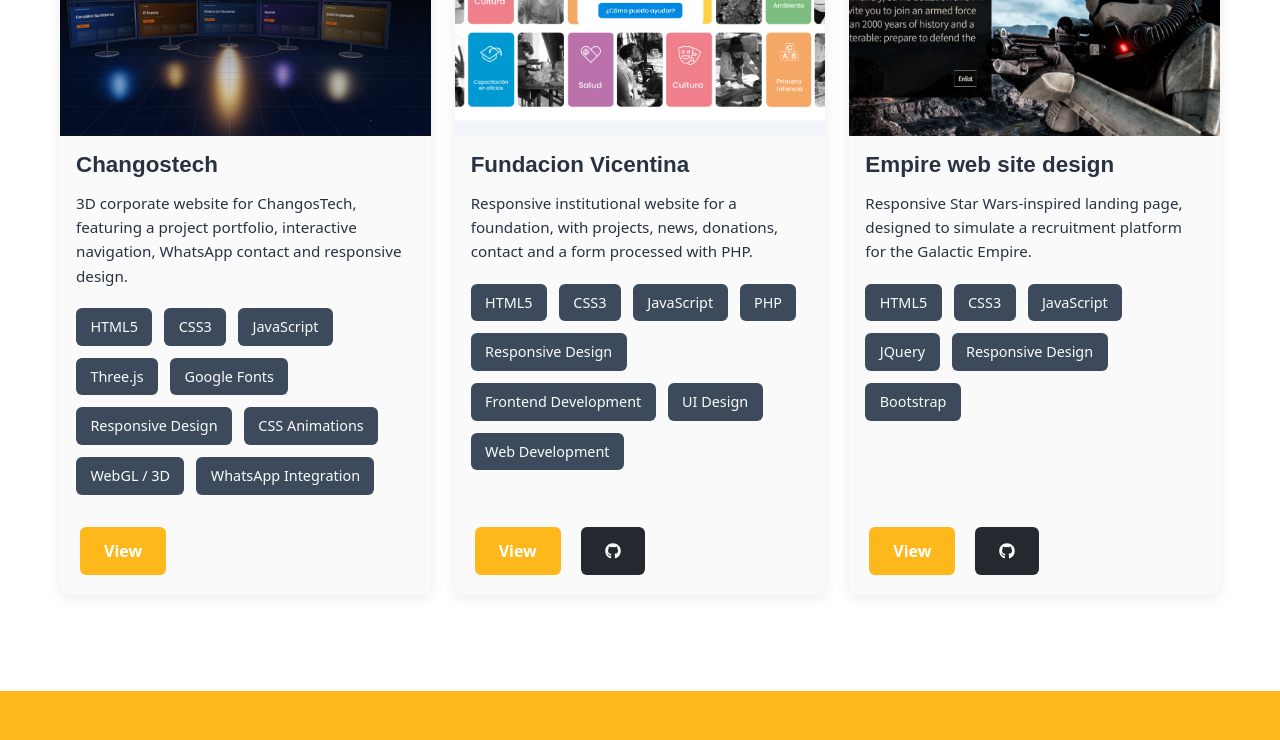
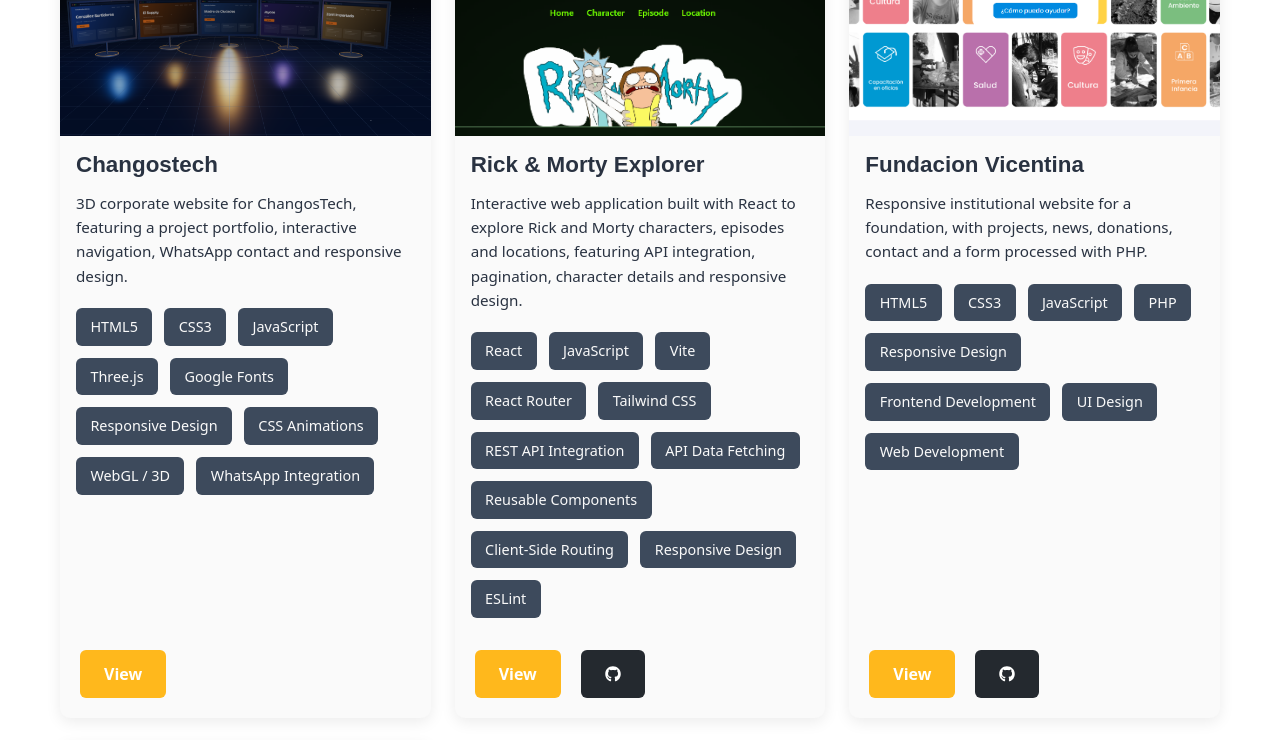
Before and after one commit to mati-romero/mi-portfolio, a React (Vite) app: page / in a window 1280 px wide. Shown: the part 3440-4180 px from the top of the page. Built offline with nearby package versions, Linux system fonts and the light colour scheme; the HTML template or start-up script is replaced by a standard one.

Commit message:
Se agrega nuevo proyecto

```diff
--- a/src/components/Projects/myWork.js
+++ b/src/components/Projects/myWork.js
@@ -1,6 +1,7 @@
 import chtech from "../../assets/images/projects/chtech.png";
 import empire from "../../assets/images/projects/empire.png";
 import fundacion from "../../assets/images/projects/fundacion.png";
+import rym from "../../assets/images/projects/rym.png";
 
 const work = [
   {
@@ -21,6 +22,27 @@
     projectUrl: "https://changostech.com/",
     githubUrl: null,
     image: chtech,
+  },
+  {
+    title: "Rick & Morty Explorer",
+    description:
+      "Interactive web application built with React to explore Rick and Morty characters, episodes and locations, featuring API integration, pagination, character details and responsive design.",
+    skills: [
+      "React",
+      "JavaScript",
+      "Vite",
+      "React Router",
+      "Tailwind CSS",
+      "REST API Integration",
+      "API Data Fetching",
+      "Reusable Components",
+      "Client-Side Routing",
+      "Responsive Design",
+      "ESLint"
+    ],
+    projectUrl: "https://mati-romero.github.io/rick-morty-api/",
+    githubUrl: "https://github.com/mati-romero/rick-morty-api",
+    image: rym,
   },
   {
     title: "Fundacion Vicentina",
```
Also changed, not shown: src/assets/images/projects/rym.png (added), 1 other file (tests, documents, lock files or other folders).
